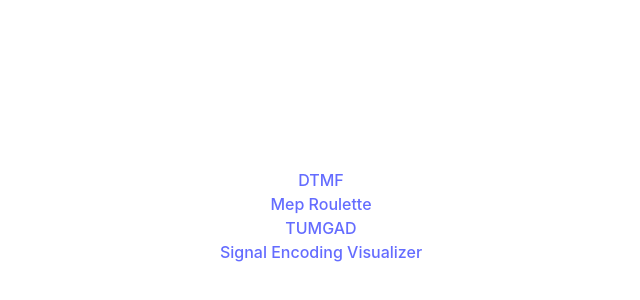
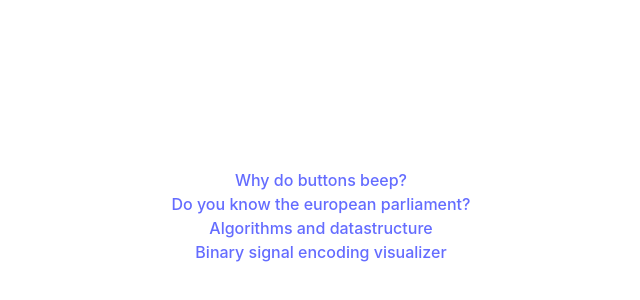
Before and after one commit to ossner/ossner.github.io, a React (Vite) app: page / in a window 1280 px wide. Shown: the part 184-484 px from the top of the page, without its empty margins (319-959 px from the left). Built offline with nearby package versions, Linux system fonts and the light colour scheme.

Commit message:
Update App.jsx

```diff
--- a/src/App.jsx
+++ b/src/App.jsx
@@ -6,13 +6,13 @@ function App() {
 
   return (
     <>
-    <a href='https://ossner.github.io/DTMF'>DTMF</a>
+    <a href='https://ossner.github.io/DTMF'>Why do buttons beep?</a>
     <br></br>
-    <a href='https://ossner.github.io/meproulette'>Mep Roulette</a>
+    <a href='https://ossner.github.io/meproulette'>Do you know the european parliament?</a>
     <br></br>
-    <a href='https://ossner.github.io/TUMGAD'>TUMGAD</a>
+    <a href='https://ossner.github.io/TUMGAD/src/routes'>Algorithms and datastructure</a>
     <br></br>
-    <a href='https://ossner.github.io/signalizer'>Signal Encoding Visualizer</a>
+    <a href='https://ossner.github.io/signalizer'>Binary signal encoding visualizer</a>
     </>
   )
 }
```
